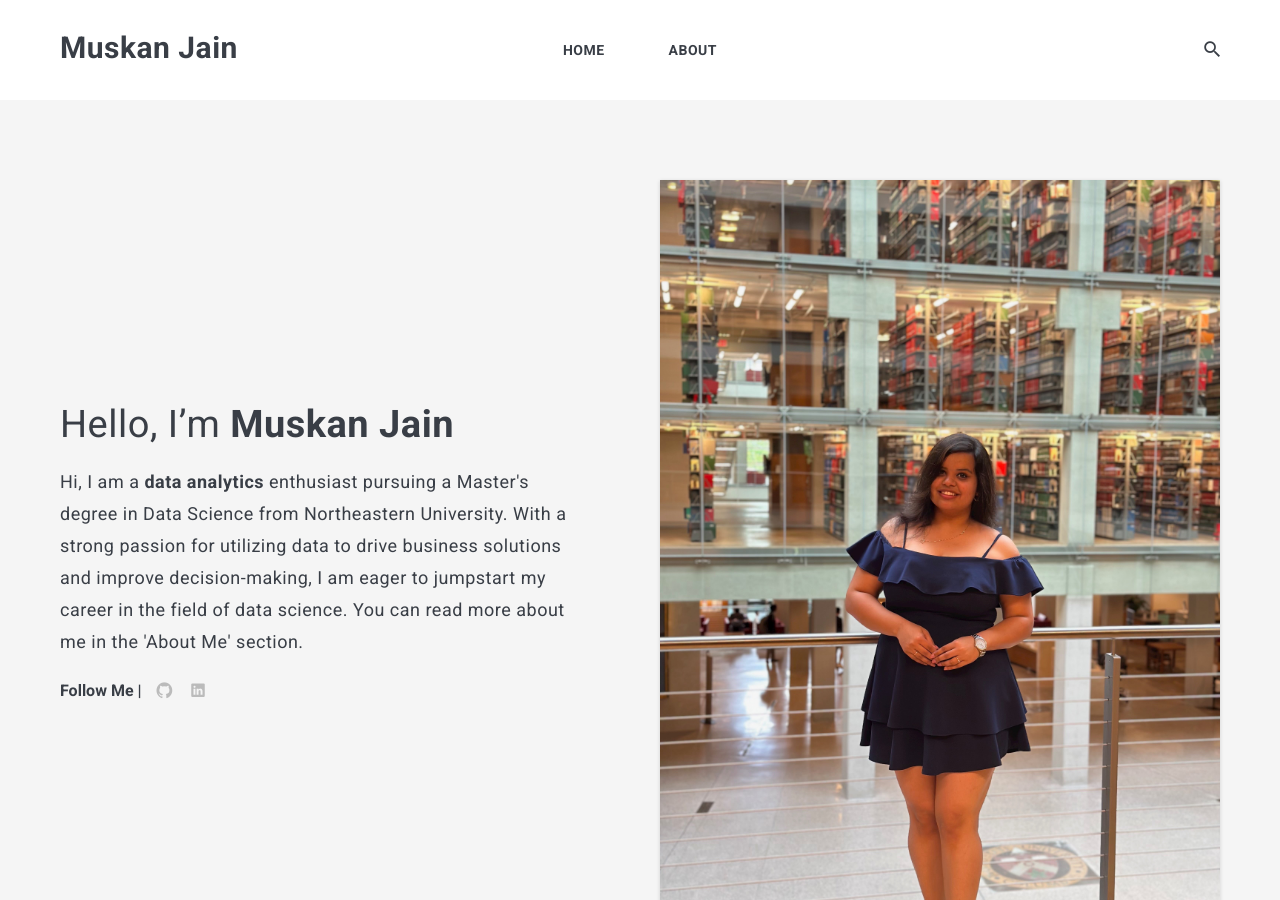
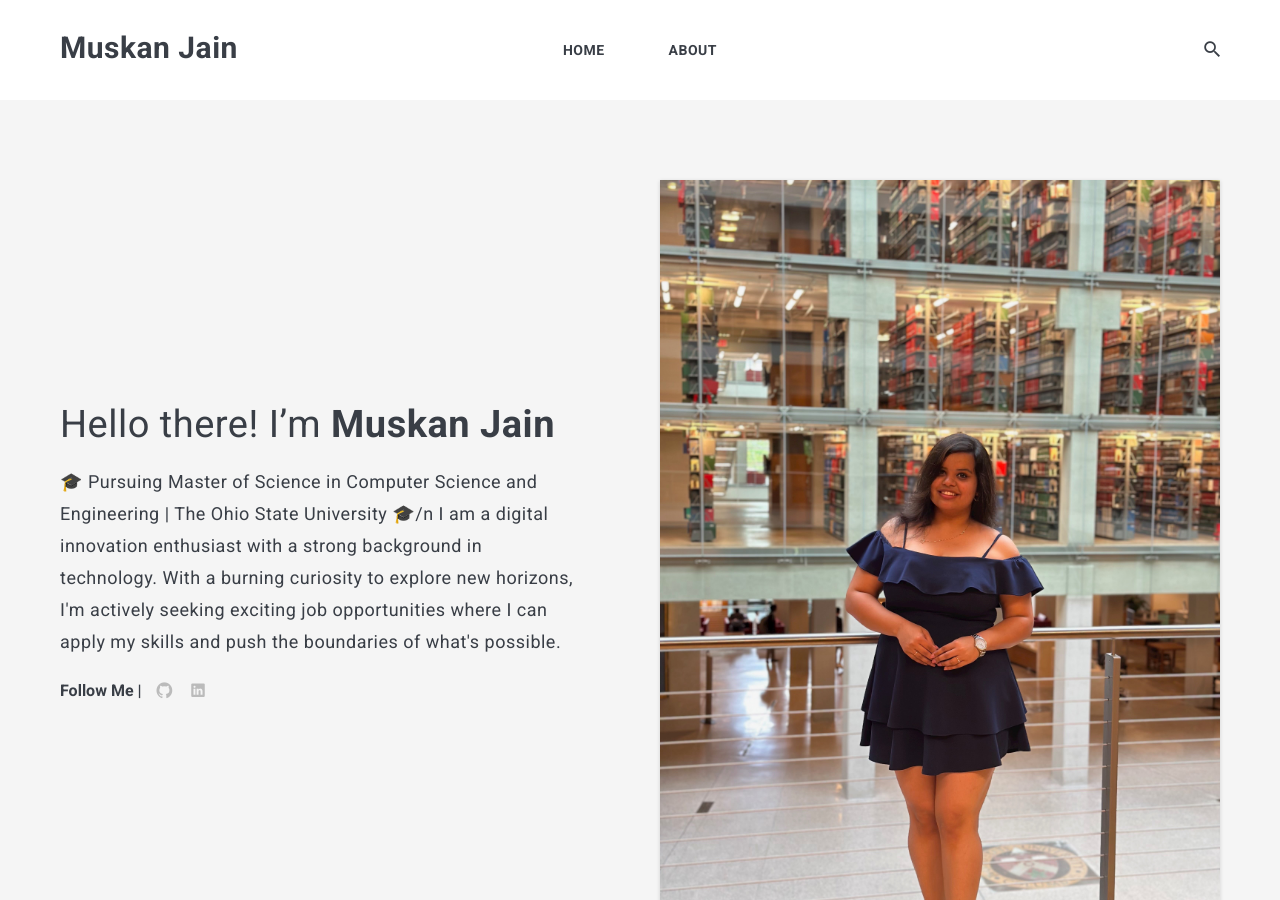
Before and after one commit to MuskanJain798/Muskan, a Jekyll site: the page built from index.html, in a window 1280 px wide and 900 px high. Built offline with Jekyll 4.4.1, drawn with Linux system fonts in a browser that asks for light colours; nearby versions of some CDN libraries; the list of posts is cut into pages by our own code.

Commit message:
Update settings.yml

```diff
--- a/_data/settings.yml
+++ b/_data/settings.yml
@@ -7,11 +7,10 @@ title: Muskan Jain
 author:
   name: Muskan Jain
   image: Professional_photo.jpeg
-  say-hello: Hello, I’m <strong>Muskan Jain</strong>
-  bio: Hi, I am a <strong>data analytics </strong> enthusiast pursuing a Master's degree in Data Science from Northeastern University. With a strong passion for utilizing data to drive business solutions and improve decision-making, I am eager to jumpstart my career in the field of data science. You can read more about me in the 'About Me' section.
-
+  say-hello: Hello there! I’m <strong>Muskan Jain</strong>
+  bio : 🎓 Pursuing Master of Science in Computer Science and Engineering | The Ohio State University 🎓/n I am  a digital innovation enthusiast with a strong background in technology.  With a burning curiosity to explore new horizons, I'm actively seeking exciting job opportunities where I can apply my skills and push the boundaries of what's possible.
 #-------------------------------
 # Contact links
-email: ghumatkar.p@northeastern.edu
-linkedin: https://www.linkedin.com/in/prajaktaghumatkar/
-github: https://github.com/PrajaktaGhumatkar99
+email: jain.727@osu.edu
+linkedin: https://www.linkedin.com/in/muskanjaincs/
+github: https://github.com/MuskanJain798
```
